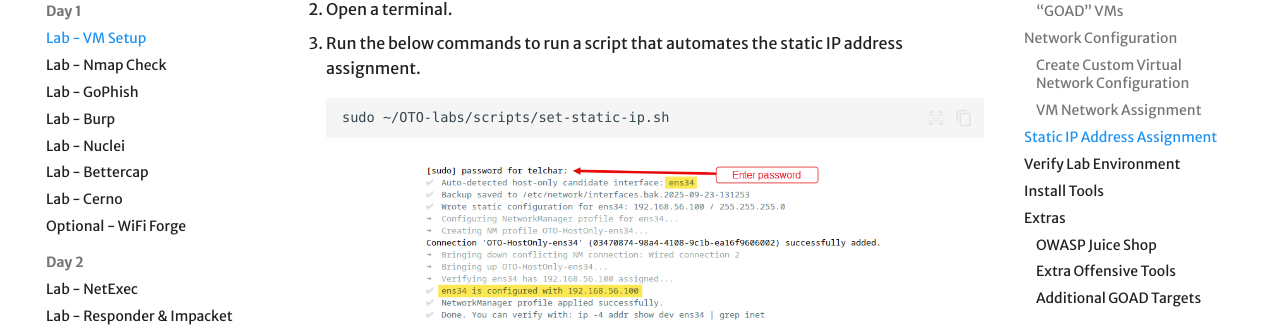
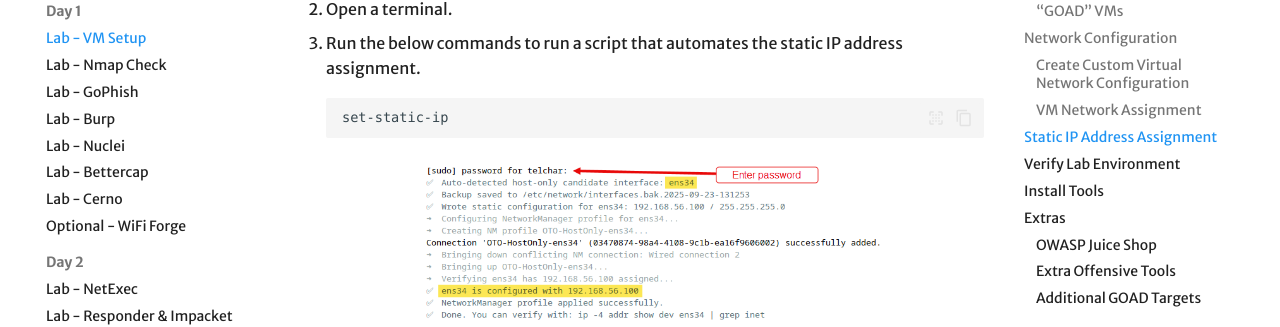
Before and after one commit to ridgebackinfosec/OTO-labs, an MkDocs documentation site: the page built from docs/labs/vm-setup/index.md, in a window 1280 px wide and 1400 px high, scrolled down 5736 px. Shown: the part 151-478 px from the top of the window. Built offline with MkDocs 1.6.1 and Material for MkDocs 9.7.7, drawn with Linux system fonts in a browser that asks for light colours; some web fonts are replaced; comment, search, counter and statistics services are not loaded; some of the changed text lies outside the part shown.

Commit message:
add verify-lab and set-static-ip aliases; update vm-setup lab to use them
Replace full script paths in the vm-setup lab guide with two new convenience
aliases: verify-lab (wraps verify-lab-env.sh) and set-static-ip (wraps
set-static-ip.sh with sudo). Both follow the same repo-auto-detect pattern
as get-tools and get-extra-tools.

````diff
--- a/docs/labs/vm-setup/index.md
+++ b/docs/labs/vm-setup/index.md
@@ -129,7 +129,7 @@
 3. Run the below commands to run a script that automates the static IP address assignment.
 
     ```bash
-    sudo ~/OTO-labs/scripts/set-static-ip.sh
+    set-static-ip
     ```
 
     ![Script Execution Example](img/static_ip_script.png){ width="70%" }
@@ -167,11 +167,11 @@
     For this verification step, turn on **all three VMs** so the script can confirm connectivity to both GOAD targets. Once setup is confirmed, you don’t need to keep all VMs running simultaneously during class — start and stop them as your host resources allow.
 
 ```bash
-~/OTO-labs/scripts/verify-lab-env.sh
+verify-lab
 ```
 
 ???- note "Command Options/Arguments Explained"
-    - `~/OTO-labs/scripts/verify-lab-env.sh`: The verification script that tests network connectivity to GOAD VMs by sending ping requests. This ensures your network configuration is correct before proceeding with labs.
+    - `verify-lab`: Tests network connectivity to GOAD VMs by sending ping requests. Ensures your network configuration is correct before proceeding with labs.
 
 If everything is setup correctly, you should see `0% packet loss` following each ping command.
 
````
Also changed, not shown: 1 other file.
